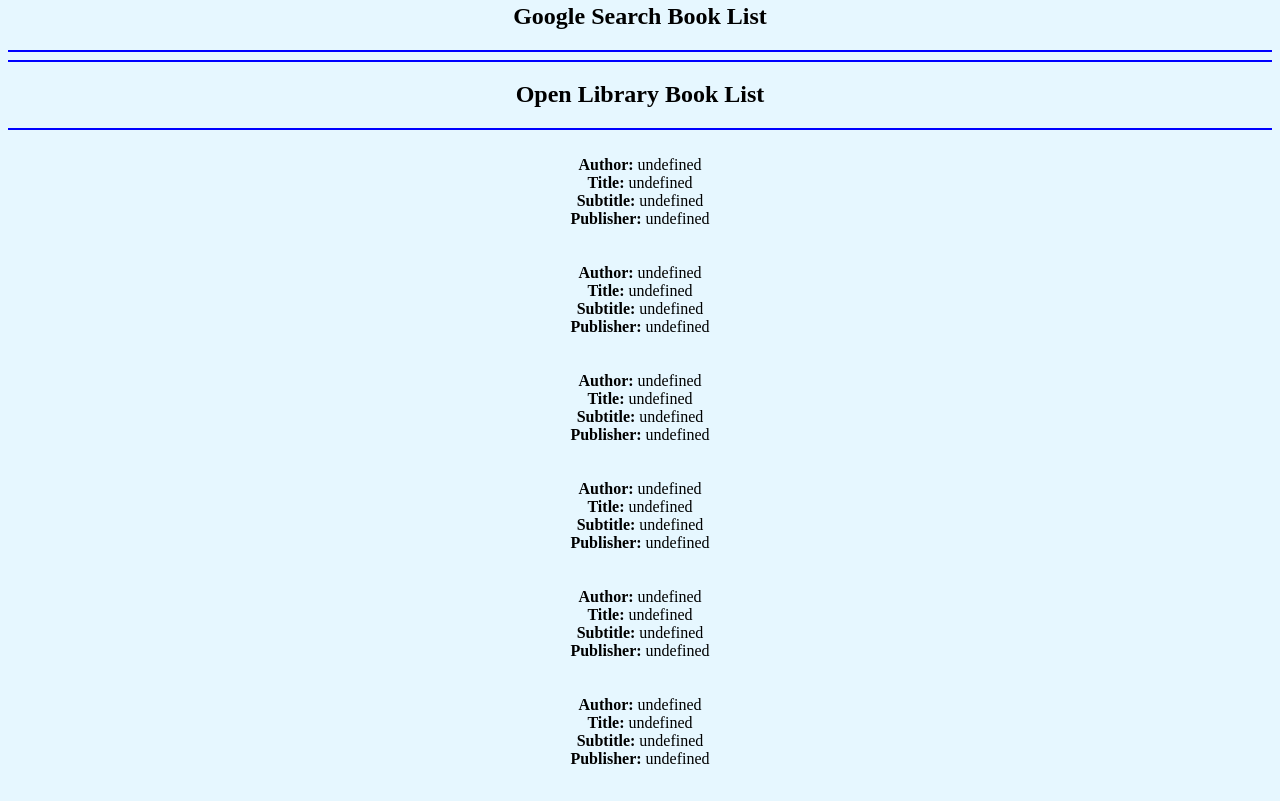
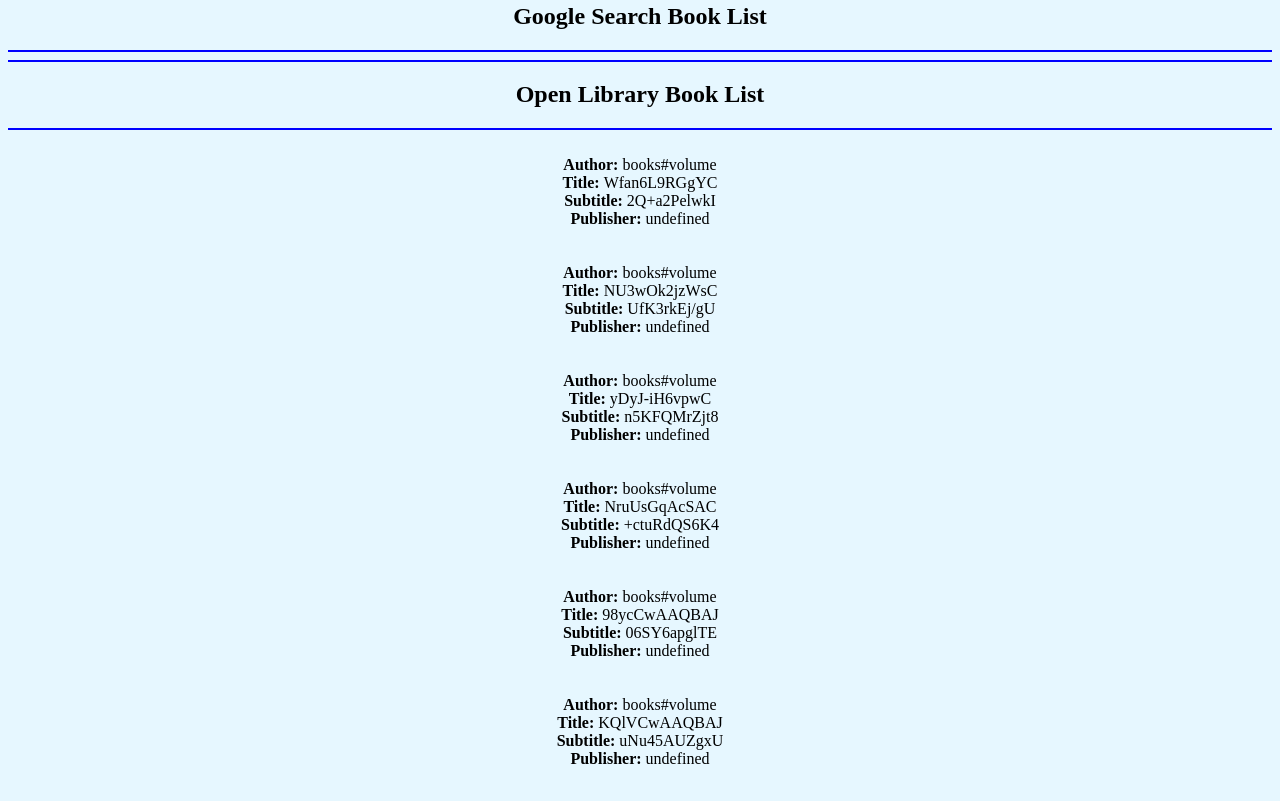
Before and after one commit to dallen98-web/it4403Tests, a plain HTML site: page Milestone3.html in a window 1280 px wide. Shown: the part 422-1223 px from the top of the page. Drawn offline with nearby package versions, Linux system fonts and the light colour scheme.

Commit message:
Add files via upload

```diff
--- a/Milestone3.html
+++ b/Milestone3.html
@@ -65,7 +65,7 @@
 
                 for (i in json.items) {
 
-                    courseHTML += "<br>" + "<b>Author: </b>" + json.items[i].authors + "<br>" + "<b>Title: </b>" + json.items[i].title + "<br>" + "<b>Subtitle:  </b>" + json.items[i].subtitle + "<br>" + "<b>Publisher:  </b>" + json.items[i].publisher + "<br>" + "<br>";
+                    courseHTML += "<br>" + "<b>Author: </b>" + json.items[i].kind + "<br>" + "<b>Title: </b>" + json.items[i].id + "<br>" + "<b>Subtitle:  </b>" + json.items[i].etag + "<br>" + "<b>Publisher:  </b>" + json.items[i].selflink + "<br>" + "<br>";
                 }
 
                 $("#BookList").html(courseHTML);
```
